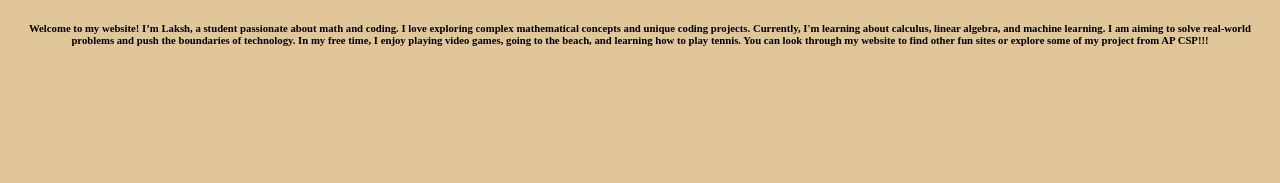
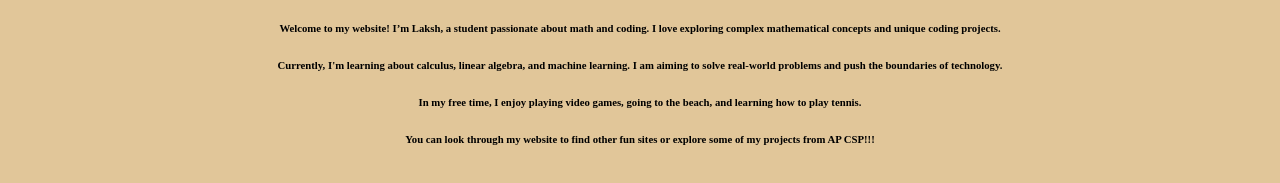
Before and after one commit to WVCS/website-laksh-desai, a plain HTML site: page index.html in a window 1280 px wide. Shown: the part 613-796 px from the top of the page. Drawn offline with Linux system fonts and the light colour scheme.

Commit message:
Update index.html

```diff
--- a/index.html
+++ b/index.html
@@ -41,9 +41,15 @@
   <img src = https://airows.com/.image/ar_16:9%2Cc_fill%2Ccs_srgb%2Cq_auto:good%2Cw_1200/MTgzMjE5MTYwNzQwNzk5OTA2/4535.png>
   <h6>
     Welcome to my website! I’m Laksh, a student passionate about math and coding. I love exploring complex mathematical concepts and unique coding projects.
+  </h6>
+  <h6>
     Currently, I'm learning about calculus, linear algebra, and machine learning. I am aiming to solve real-world problems and push the boundaries of technology.
+  </h6>
+   <h6>
     In my free time, I enjoy playing video games, going to the beach, and learning how to play tennis.
-    You can look through my website to find other fun sites or explore some of my project from AP CSP!!!
+  </h6>
+  <h6>
+    You can look through my website to find other fun sites or explore some of my projects from AP CSP!!!
   </h6>
       </center>
   </body>
```
